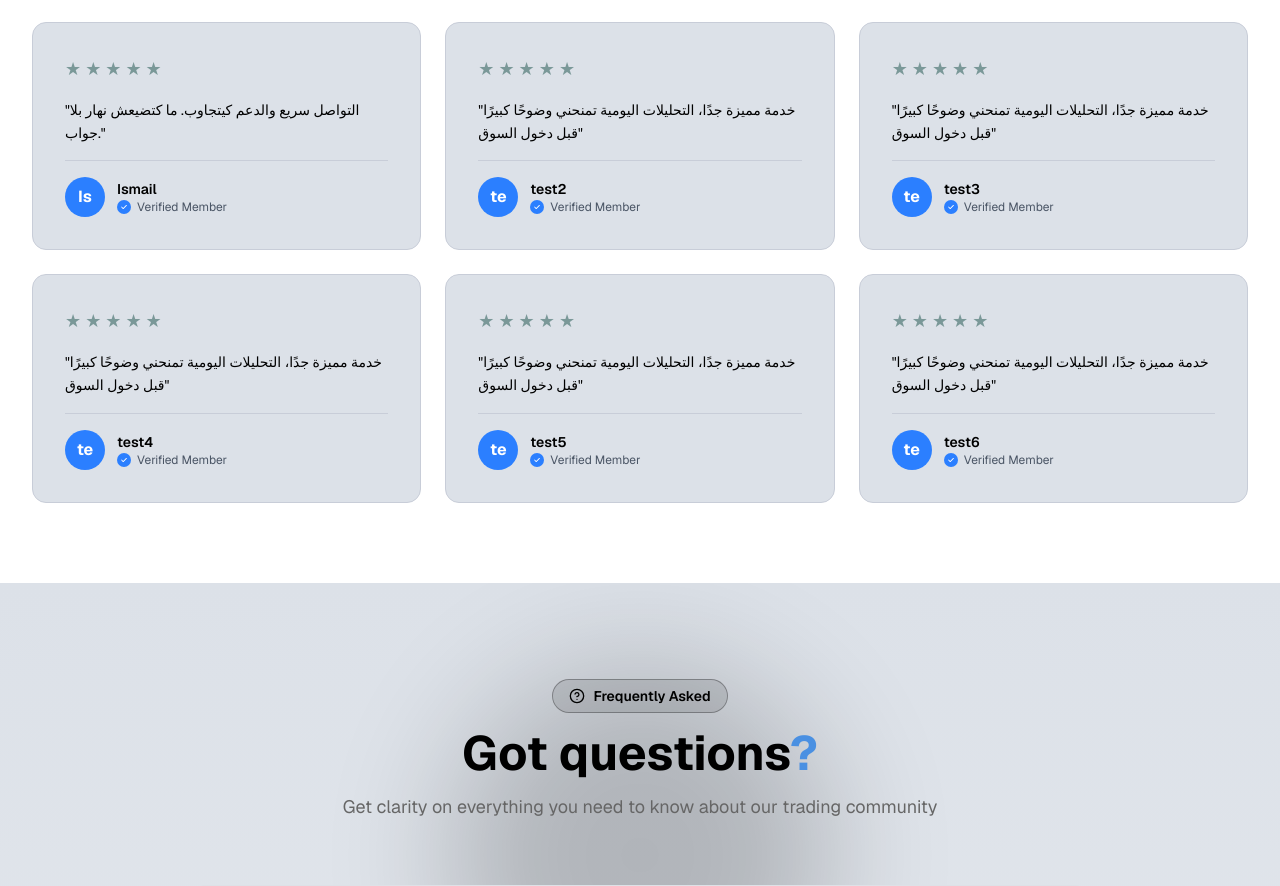
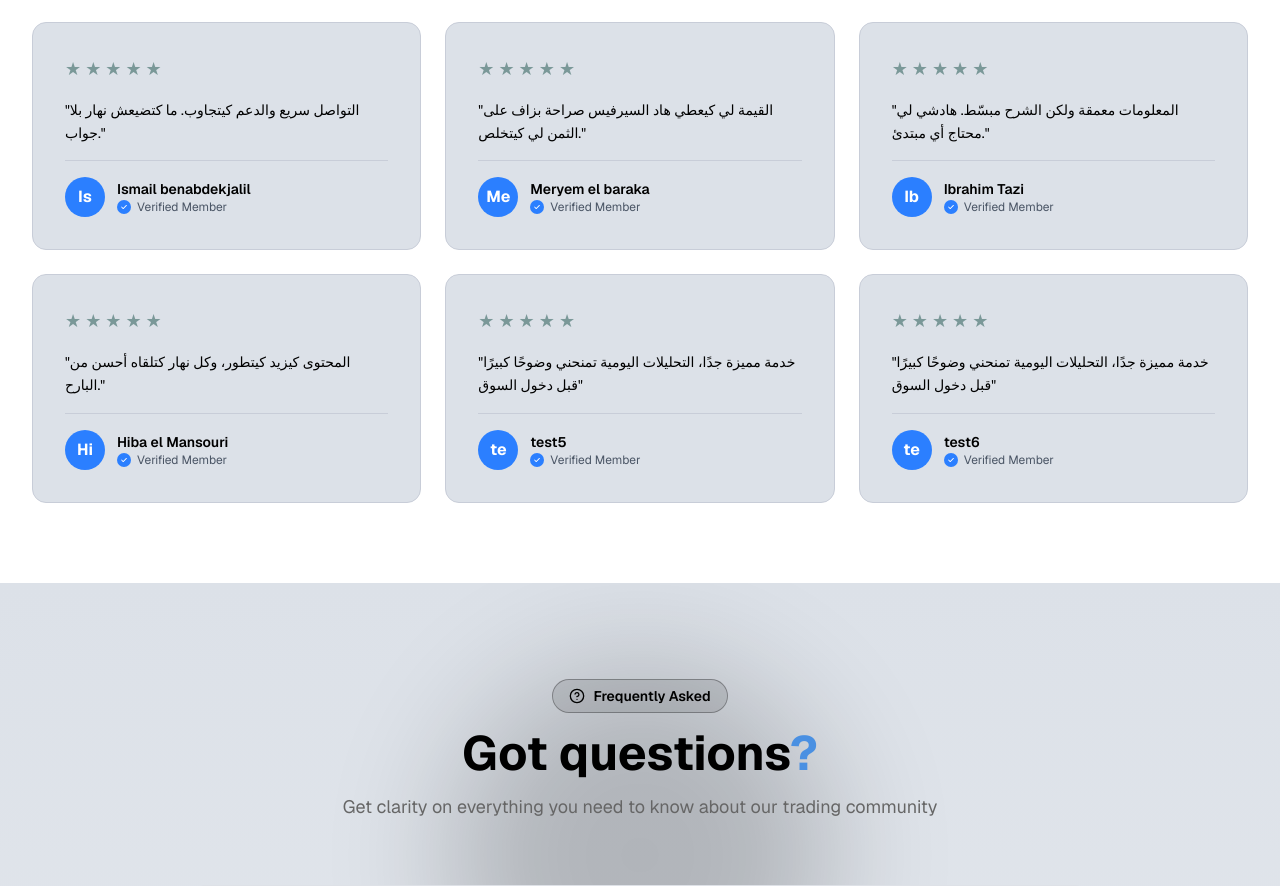
Before and after one commit to Hloser7/Hloser-utm, a Next.js app: page / in a window 1280 px wide. Shown: the part 5059-5945 px from the top of the page. Built offline with nearby package versions, Linux system fonts and the light colour scheme.

Commit message:
Update testimonials.tsx

```diff
--- a/components/testimonials.tsx
+++ b/components/testimonials.tsx
@@ -36,23 +36,23 @@ const testimonials = [
     rating: 5,
   },
   {
-    title: "Ismail",
+    title: "Ismail benabdekjalil",
     content: "التواصل سريع والدعم كيتجاوب. ما كتضيعش نهار بلا جواب.",
     rating: 5,
   },
   {
-    title: "test2",
-    content: "خدمة مميزة جدًا، التحليلات اليومية تمنحني وضوحًا كبيرًا قبل دخول السوق",
+    title: "Meryem el baraka",
+    content: "القيمة لي كيعطي هاد السيرفيس صراحة بزاف على الثمن لي كيتخلص.",
     rating: 5,
   },
   {
-    title: "test3",
-    content: "خدمة مميزة جدًا، التحليلات اليومية تمنحني وضوحًا كبيرًا قبل دخول السوق",
+    title: "Ibrahim Tazi",
+    content: "المعلومات معمقة ولكن الشرح مبسّط. هادشي لي محتاج أي مبتدئ.",
     rating: 5,
   },
   {
-    title: "test4",
-    content: "خدمة مميزة جدًا، التحليلات اليومية تمنحني وضوحًا كبيرًا قبل دخول السوق",
+    title: "Hiba el Mansouri ",
+    content: "المحتوى كيزيد كيتطور، وكل نهار كتلقاه أحسن من البارح.",
     rating: 5,
   },
   {
```
